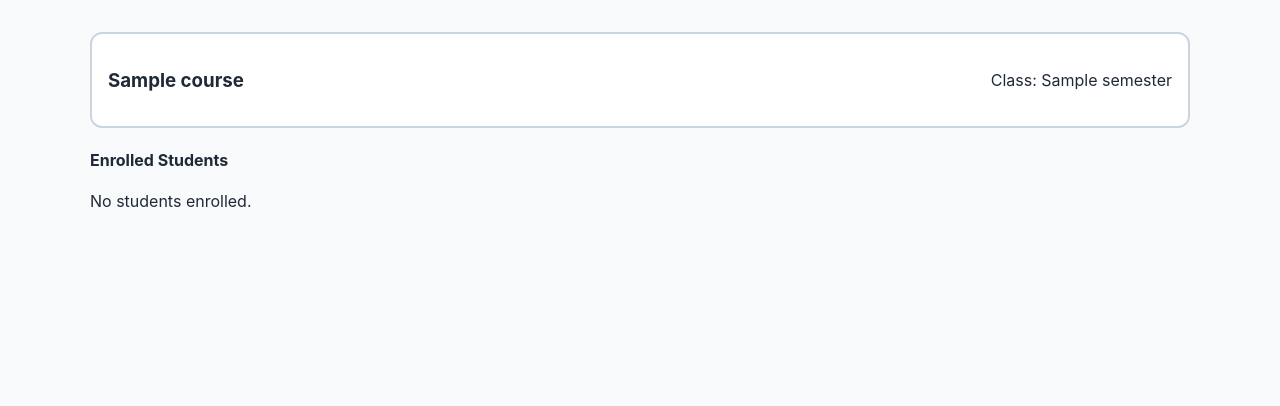
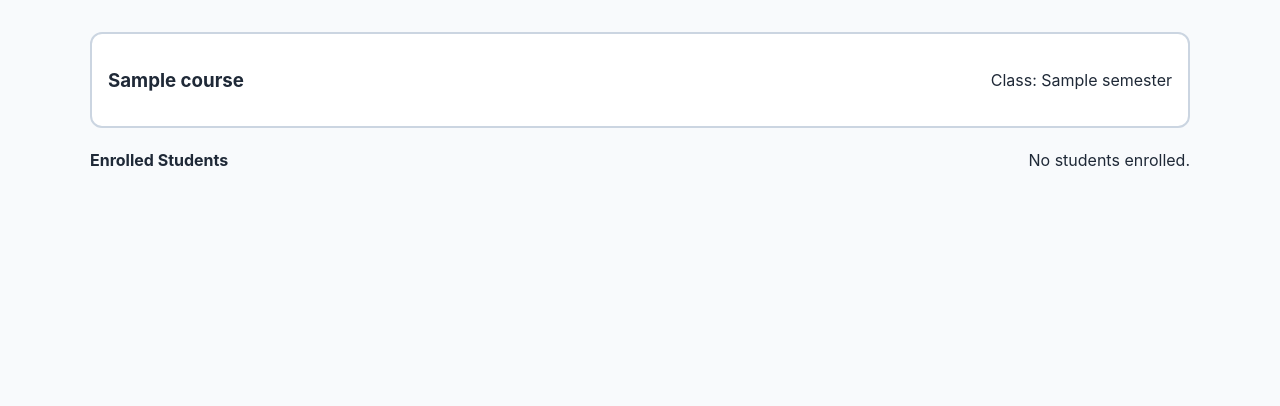
Before and after one commit to msameert/test, a Flask app: template templates/assessment.html in a window 1280 px wide. Shown: the part 76-482 px from the top of the page. Run offline with Flask 3, Linux system fonts and the light colour scheme; tables that the repository leaves empty hold one stand-in row (values such as "Sample post"); the template is opened without the code that fills it: values that come from a table or form of the project are taken from there, most other values are stand-ins (such as "Sample title", 1, 10 or a date in 2020).

Commit message:
Adds styling for course student containers

```diff
--- a/static/css/style.css
+++ b/static/css/style.css
@@ -544,3 +544,10 @@ footer {
         grid-template-columns: 1fr;
     }
 }
+
+.course_students {
+    display: flex;
+    align-items: center;
+    gap: 1rem;
+    justify-content: space-between;
+}
```
